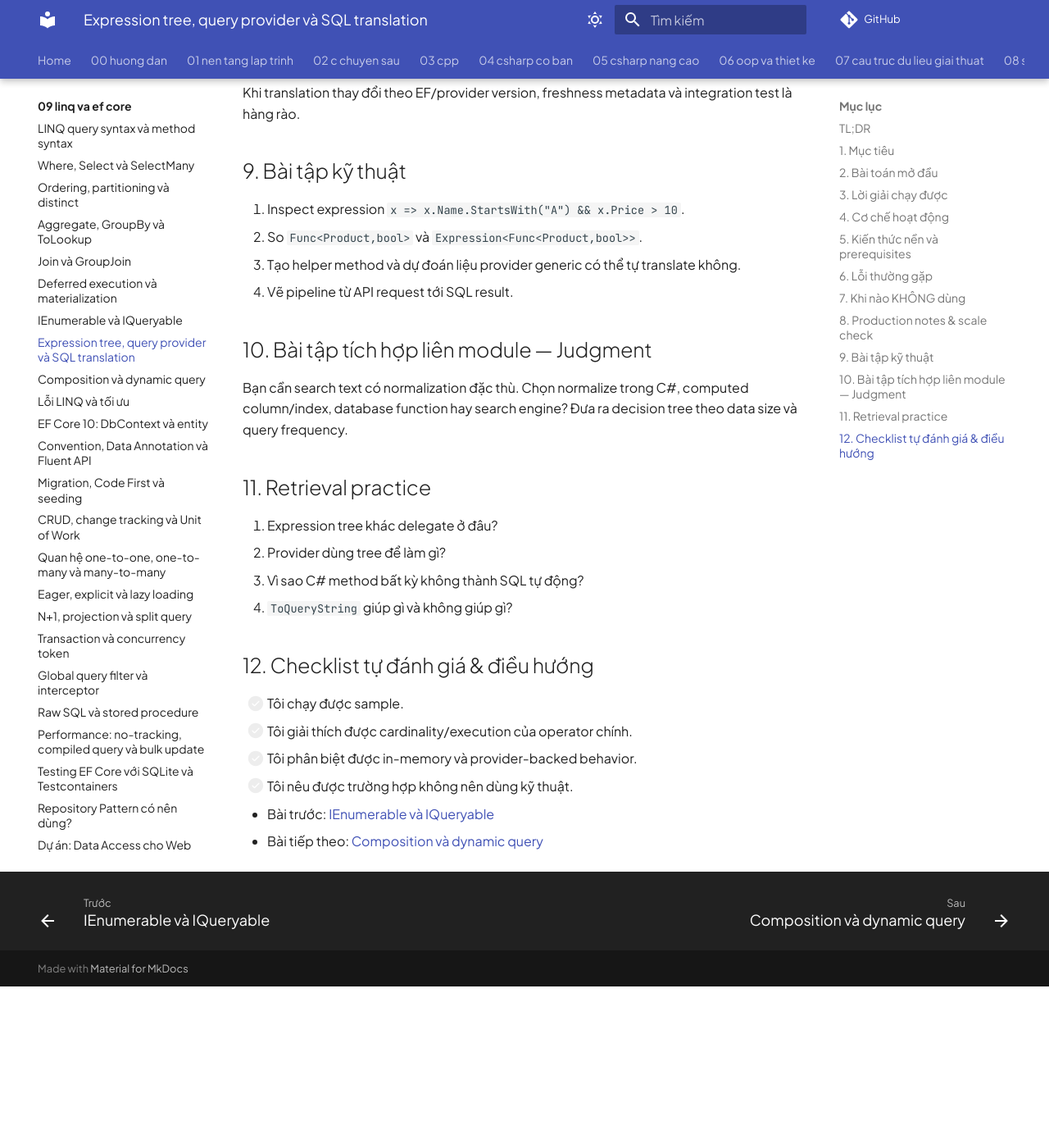
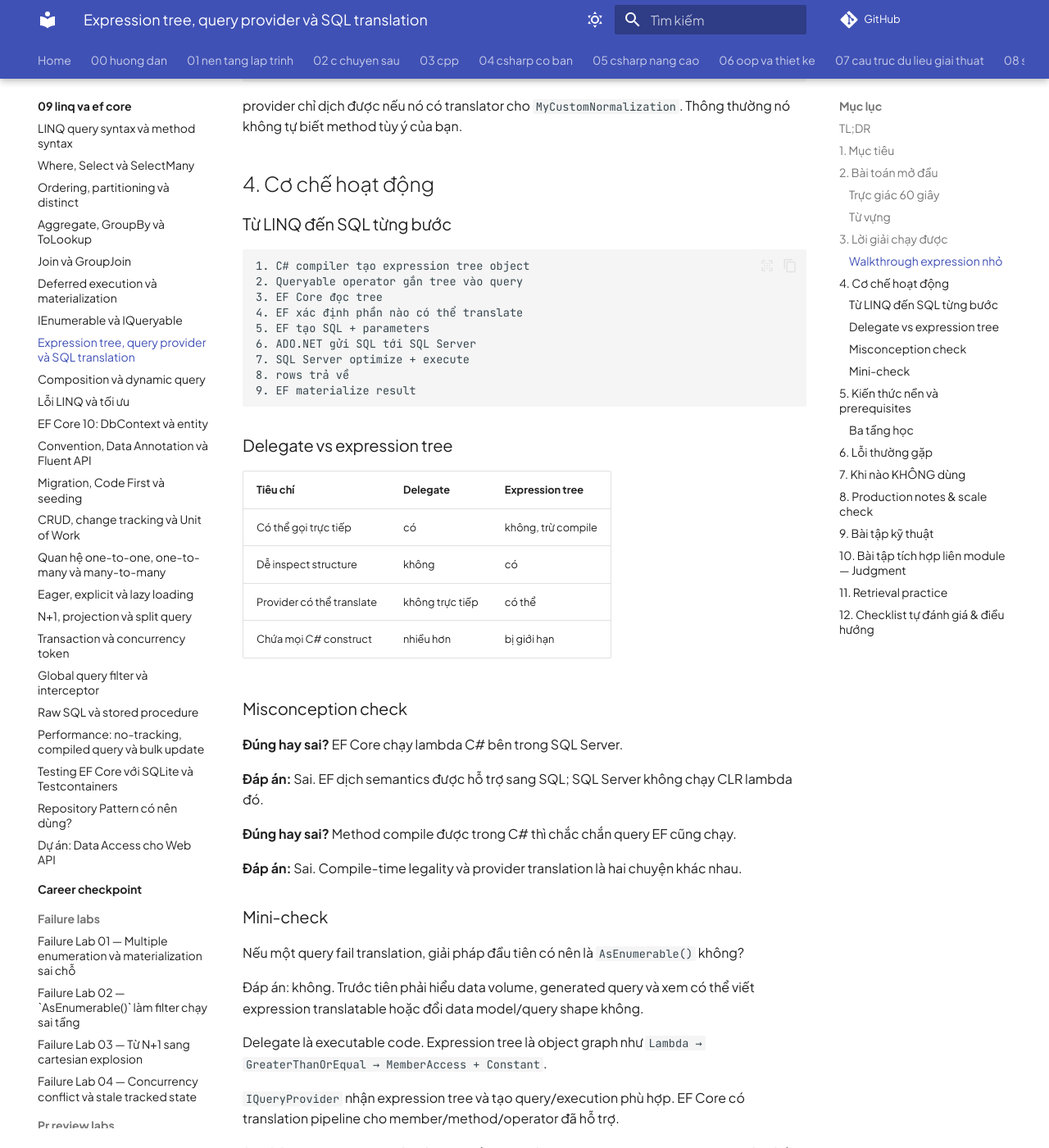
Before and after one commit to Xuanthanh-dzz/full-stack, an MkDocs documentation site: the page built from fullstack-roadmap/09-linq-va-ef-core/08-expression-tree-query-provider-va-sql-translation.md, in a window 1280 px wide and 1400 px high, scrolled down 2662 px. Shown: the whole window at 82% size. Built offline with MkDocs 1.6.1 and Material for MkDocs 9.7.7, drawn with Linux system fonts in a browser that asks for light colours; comment, search, counter and statistics services are not loaded; before the commit the page ends 3865 px from its top, so only the background shows below that; some of the changed text lies outside the part shown.

Commit message:
docs(module-09): deepen beginner explanation in 08-expression-tree-query-provider-va-sql-translation.md

```diff
--- a/fullstack-roadmap/09-linq-va-ef-core/08-expression-tree-query-provider-va-sql-translation.md
+++ b/fullstack-roadmap/09-linq-va-ef-core/08-expression-tree-query-provider-va-sql-translation.md
@@ -20,6 +20,25 @@
 - biết dùng `ToQueryString()` khi sang EF Core.
 
 ## 2. Bài toán mở đầu
+
+### Trực giác 60 giây
+
+Delegate giống một **máy đã đóng hộp**: bạn có thể bấm nút chạy, nhưng người khác không dễ nhìn vào bên trong để hiểu từng bước.
+
+Expression tree giống một **bản thiết kế dưới dạng object**: nó nói rõ “đọc `Price`, so sánh với 1.000.000, trả bool”. Vì là dữ liệu, EF Core có thể đọc nó và chuyển ý nghĩa sang SQL.
+
+### Từ vựng
+
+| Thuật ngữ | Nghĩa đơn giản |
+|---|---|
+| expression | biểu thức tạo ra giá trị |
+| expression tree | object graph mô tả biểu thức |
+| node | một phần tử trong tree như `GreaterThan` |
+| provider | thành phần hiểu tree |
+| translation | chuyển tree sang ngôn ngữ khác, ví dụ SQL |
+| materialization | đổi row kết quả thành object/DTO |
+
+Không phải mọi C# expression đều có đối tác trong SQL. Đây là nguồn gốc của nhiều lỗi translation.
 
 Một helper `NormalizeSku()` hoạt động hoàn hảo với `List<Product>` nhưng query EF dùng helper trong `Where` lại không translate. Cần hiểu provider chỉ biết những node/method nó có translator.
 
@@ -46,7 +65,78 @@ Console.WriteLine(string.Join(",", products.Where(predicate).Select(x => x.Sku))
 public sealed record Product(string Sku, decimal Price);
 ~~~
 
+### Walkthrough expression nhỏ
+
+Expression:
+
+~~~csharp
+product => product.Price >= 1_000_000m
+~~~
+
+Ta có thể hình dung tree:
+
+~~~text
+Lambda(product)
+  ↓
+GreaterThanOrEqual
+  ├─ MemberAccess: product.Price
+  └─ Constant: 1000000
+~~~
+
+Provider nhìn vào cấu trúc này và có thể tạo SQL tương đương:
+
+~~~sql
+WHERE Price >= @p0
+~~~
+
+Nhưng nếu tree chứa:
+
+~~~csharp
+product => MyCustomNormalization(product.Sku) == input
+~~~
+
+provider chỉ dịch được nếu nó có translator cho `MyCustomNormalization`. Thông thường nó không tự biết method tùy ý của bạn.
+
 ## 4. Cơ chế hoạt động
+
+### Từ LINQ đến SQL từng bước
+
+~~~text
+1. C# compiler tạo expression tree object
+2. Queryable operator gắn tree vào query
+3. EF Core đọc tree
+4. EF xác định phần nào có thể translate
+5. EF tạo SQL + parameters
+6. ADO.NET gửi SQL tới SQL Server
+7. SQL Server optimize + execute
+8. rows trả về
+9. EF materialize result
+~~~
+
+### Delegate vs expression tree
+
+| Tiêu chí | Delegate | Expression tree |
+|---|---|---|
+| Có thể gọi trực tiếp | có | không, trừ compile |
+| Dễ inspect structure | không | có |
+| Provider có thể translate | không trực tiếp | có thể |
+| Chứa mọi C# construct | nhiều hơn | bị giới hạn |
+
+### Misconception check
+
+**Đúng hay sai?** EF Core chạy lambda C# bên trong SQL Server.
+
+**Đáp án:** Sai. EF dịch semantics được hỗ trợ sang SQL; SQL Server không chạy CLR lambda đó.
+
+**Đúng hay sai?** Method compile được trong C# thì chắc chắn query EF cũng chạy.
+
+**Đáp án:** Sai. Compile-time legality và provider translation là hai chuyện khác nhau.
+
+### Mini-check
+
+Nếu một query fail translation, giải pháp đầu tiên có nên là `AsEnumerable()` không?
+
+Đáp án: không. Trước tiên phải hiểu data volume, generated query và xem có thể viết expression translatable hoặc đổi data model/query shape không.
 
 Delegate là executable code. Expression tree là object graph như `Lambda → GreaterThanOrEqual → MemberAccess + Constant`.
 
@@ -55,6 +145,14 @@ Delegate là executable code. Expression tree là object graph như `Lambda →
 Sau SQL execution, provider đọc row và materialize projection/entity. Business method tùy ý không tự nhiên tồn tại trong SQL.
 
 ## 5. Kiến thức nền và prerequisites
+
+### Ba tầng học
+
+**Beginner core:** expression tree là dữ liệu mô tả code.
+
+**Working developer:** biết translation boundary và inspect generated SQL.
+
+**Deep dive:** provider translator pipeline, custom translation và expression visitor.
 
 Expression tree bị giới hạn so với toàn bộ syntax C#. Đây là lý do một số lambda compile được nhưng không thể trở thành expression tree/SQL translation.
 
```
